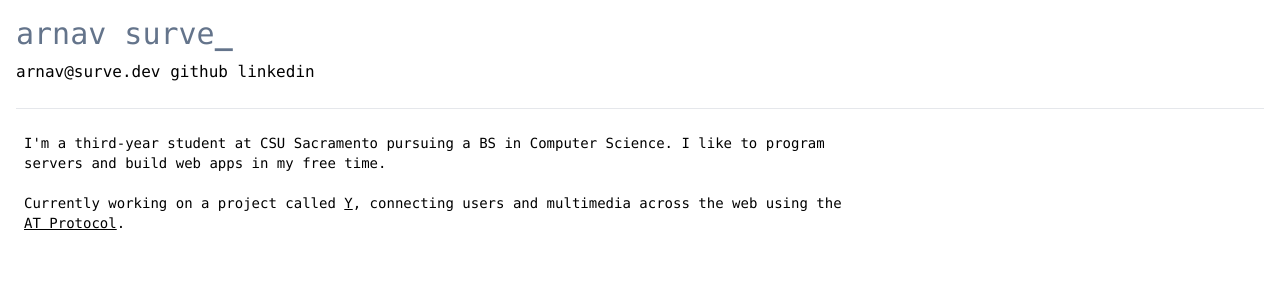
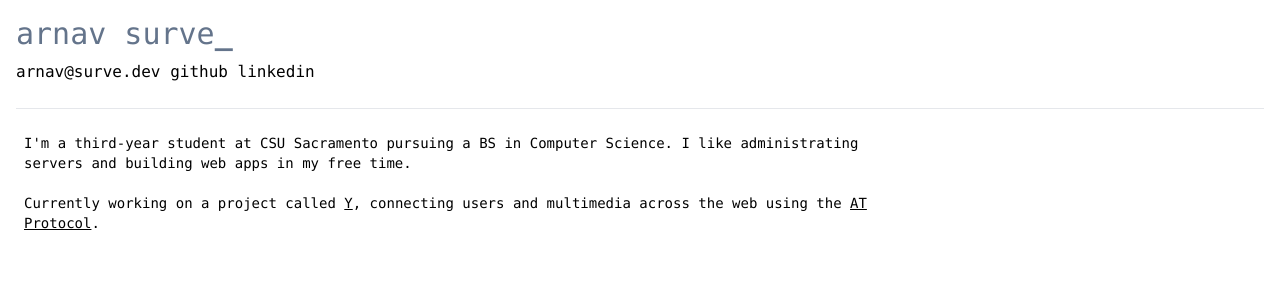
Before and after one commit to arnavsurve/website, a SvelteKit app: page / in a window 1280 px wide. Shown: the top 300 px of the page. Built offline with nearby package versions, Linux system fonts and the light colour scheme.

Commit message:
edit blurb

```diff
--- a/src/routes/+page.svelte
+++ b/src/routes/+page.svelte
@@ -15,10 +15,13 @@
 		<!-- <br /> -->
 
 		<Prose>
-			I'm a third-year student at CSU Sacramento pursuing a BS in Computer
-			Science. I like to program servers and build web apps in my free time.
+			I'm a third-year student at CSU Sacramento pursuing a BS in Computer Science. I like
+			administrating servers and building web apps in my free time.
 			<br /><br />
-			Currently working on a project called <a href="https://github.com/EaRu723/ynot.lol-web" class="underline">Y</a>, connecting users and multimedia across the web using the <a href="https://atproto.com/" class="underline">AT Protocol</a>.
+			Currently working on a project called
+			<a href="https://github.com/EaRu723/ynot.lol-web" class="underline">Y</a>, connecting users
+			and multimedia across the web using the
+			<a href="https://atproto.com/" class="underline">AT Protocol</a>.
 			<br /><br />
 		</Prose>
 
```
